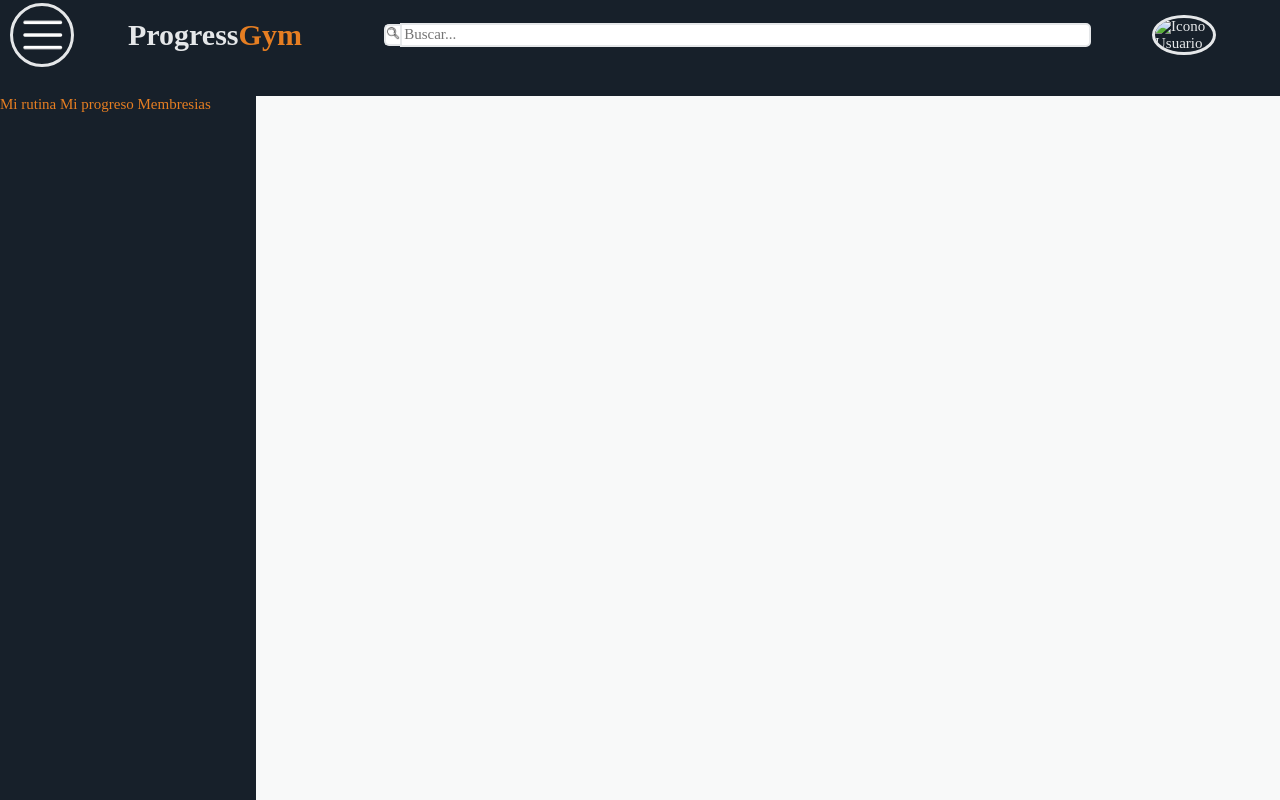
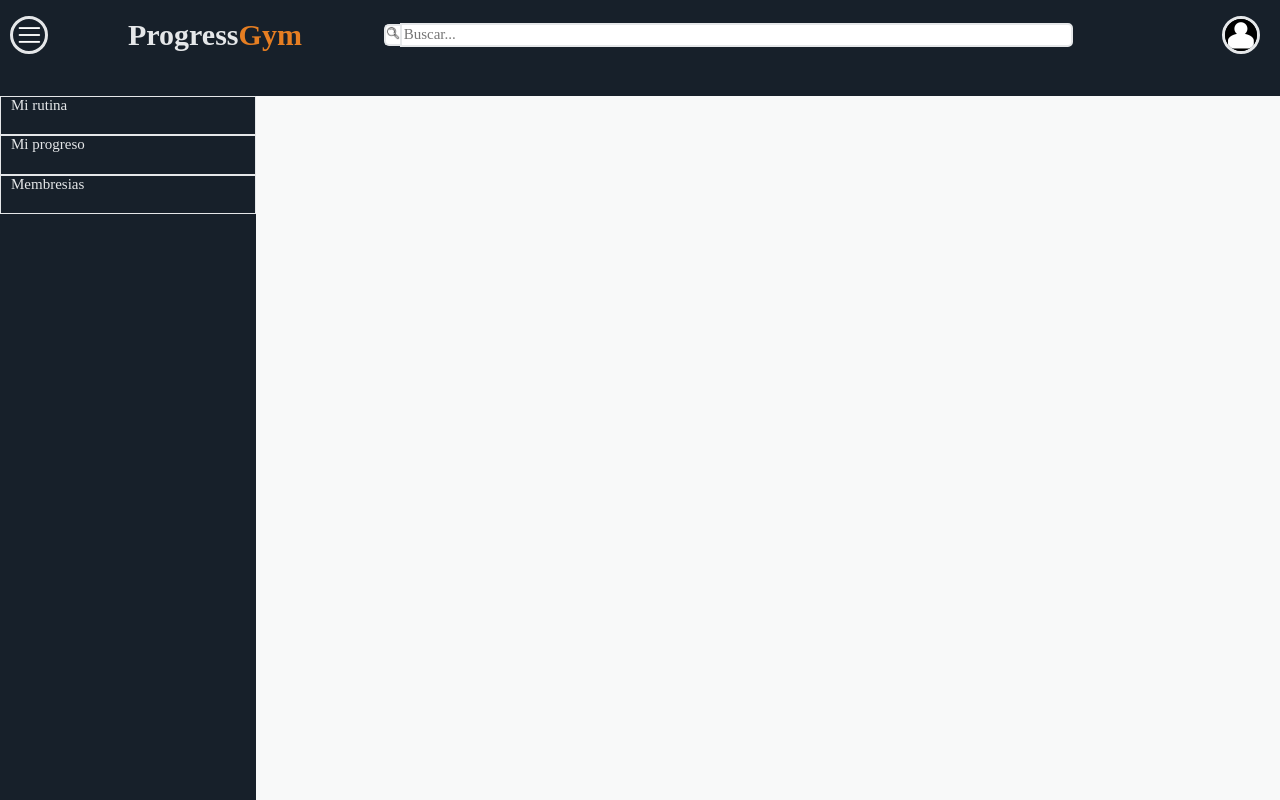
Before and after one commit to cbvargas/ProgressGym, a plain HTML site: page HomePage.html in a window 1280 px wide. Drawn offline with Linux system fonts and the light colour scheme.

Commit message:
Diseño barra lateral

```diff
--- a/HomePage.html
+++ b/HomePage.html
@@ -25,16 +25,22 @@
                 <input placeholder="Buscar..." >
             </div>
             <div class="container-menu">
-                <img class="icon-header"alt="Icono Usuario">
+                <img src="./images/Icono_sesión.jpg" class="icon-header align-right" alt="Icono Usuario">
             </div>
         </header>
         <div class="home-container">
             <nav class="nav-lateral">
-                <div >
-                    <a href="#"> Mi rutina </a>
-                    <a href="#"> Mi progreso </a>
-                    <a href="#"> Membresias </a>
-                </div>
+                    <ul>
+                        <li>
+                            <a href="#"> Mi rutina </a>
+                        </li>
+                        <li>
+                            <a href="#"> Mi progreso </a>
+                        </li>
+                        <li>
+                            <a href="#"> Membresias </a>
+                        </li>
+                    </ul>
             </nav>
             <main class="home-contenido">
 
--- a/styles/app.css
+++ b/styles/app.css
@@ -12,7 +12,7 @@ h3 {
     margin-top: 5rem;
     margin-bottom: 2.5rem;
 }
-a   {
+.container-form a {
     text-decoration: none;
     color: #E67E22;
 }
@@ -167,6 +167,9 @@ span {
     max-height: 50%;
     object-fit: cover;
 }
+.align-right {
+    float: right;
+}
 .header-container h1 {
     font-size: 3rem;
     width: 1rem;
@@ -178,13 +181,14 @@ span {
 }
 .container-menu {
     width: 100%;
+    padding-right: 2rem;
 }
 .icon-header{
     object-fit: cover;
     border-radius: 100%;
     border: 0.3rem solid;
-    max-width: 50%;
-    max-height: 50%;
+    width: 35%;
+    height: 50%;
 }
 
 .icon-header:hover {
@@ -203,9 +207,23 @@ span {
 .home-container {
     max-width: 100%;
     height: 100%;
-    background-color: #fd7e14 ;
     display: grid;
     grid-template-columns: 0.4fr 1.6fr ;
+}
+.nav-lateral li{
+    list-style: none;
+}
+.nav-lateral a {
+    display: block;
+    text-decoration: none;
+    color: #E5E7E9;
+    padding-bottom: 2rem;
+    border: 0.1rem solid #E5E7E9;
+    padding-left: 1rem;
+}
+.nav-lateral ul{
+    padding-left: 0;
+    margin-top: 0;
 }
 .home-contenido {
     background-color: #F8F9F9;
```
Also changed, not shown: images/Icono_sesión.jpg (added).
